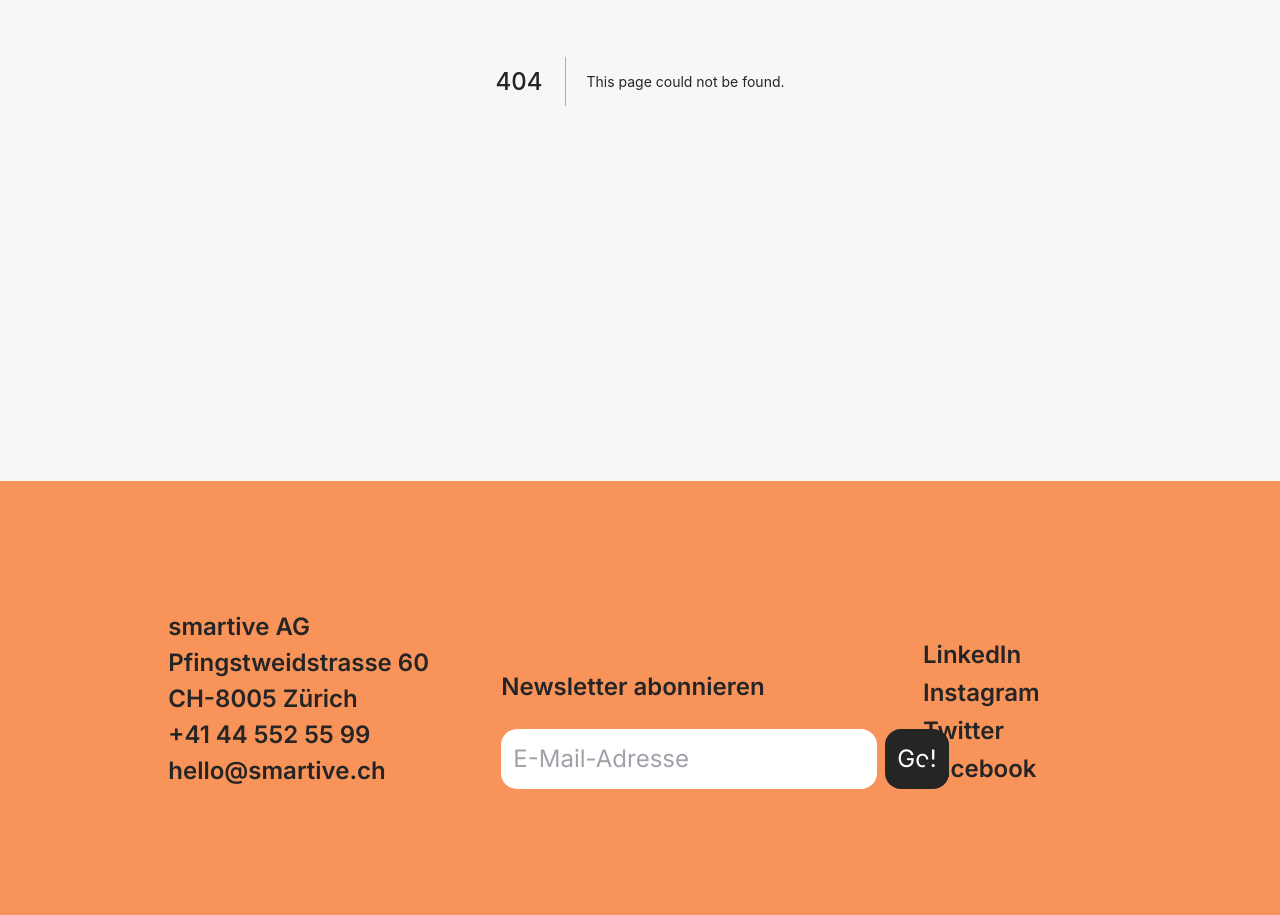
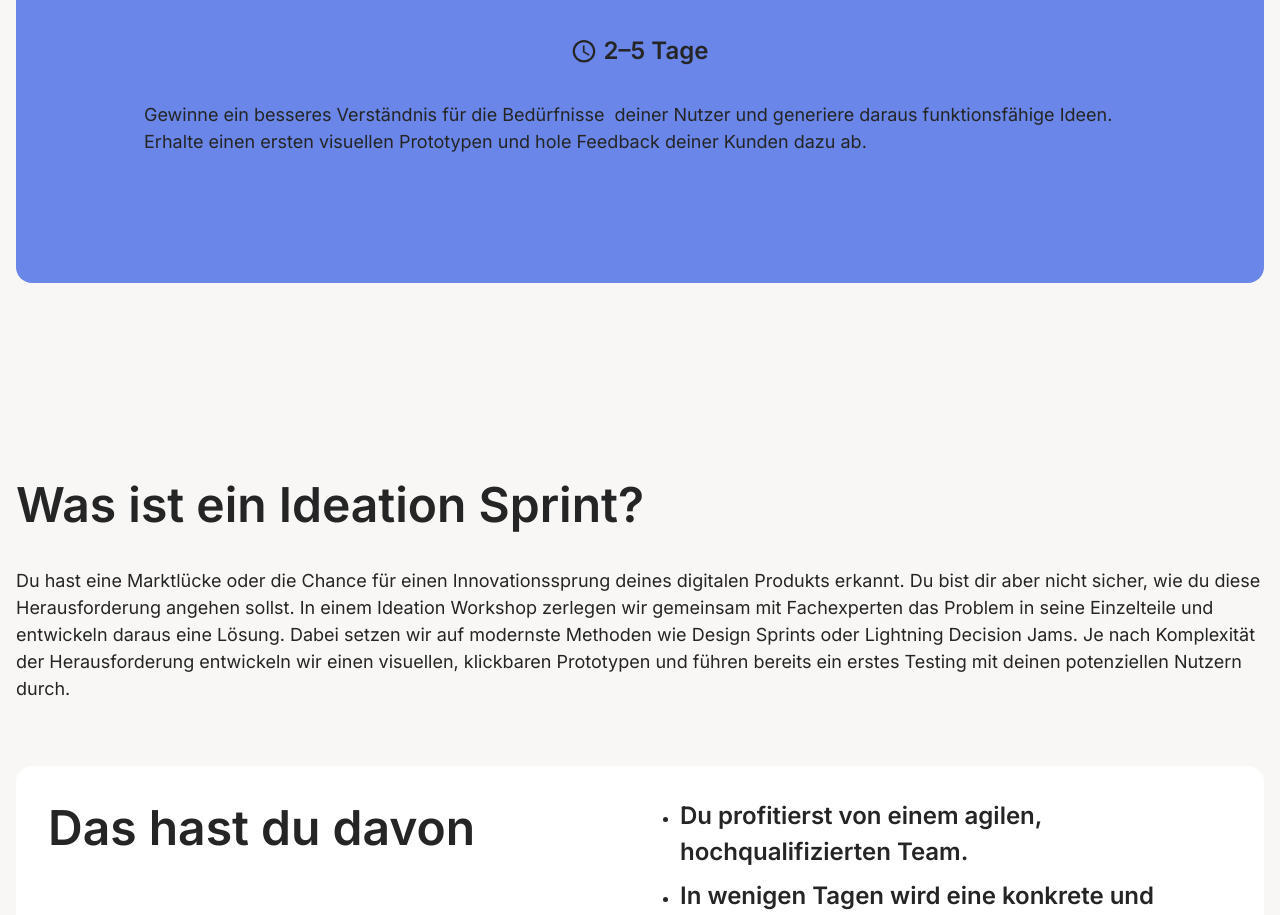
Before and after one commit to JavonGit/smart, a Next.js app: page /angebot/ideation-sprint in a window 1280 px wide. Before the commit this address had no page. Shown: the part 375-1290 px from the top of the page. Built offline with nearby package versions, Linux system fonts and the light colour scheme.

Commit message:
feat(SMRTVCH-4): add ideation sprint page

```diff
--- a/src/compositions/page-header.tsx
+++ b/src/compositions/page-header.tsx
@@ -8,13 +8,58 @@ import { highlight, purify } from '../utils/markdown';
 const SITE_URL = process.env.NEXT_PUBLIC_SITE_URL;
 const OG_IMAGE_SERVICE_URL = process.env.NEXT_PUBLIC_OG_IMAGE_SERVICE_URL;
 
-type Props = {
+export enum PageHeaderVariants {
+  Simple,
+  Card,
+}
+
+const HeaderSpacing = {
+  [PageHeaderVariants.Simple]: 'my-12 lg:my-48',
+  [PageHeaderVariants.Card]: 'my-12 lg:my-24',
+} as const;
+
+type PageHeaderProps = {
   markdownTitle: string;
   description?: string;
   awardTags?: string[];
+  variant?: PageHeaderVariants;
 };
 
-export const PageHeader: FC<Props> = ({ markdownTitle, description, children, awardTags }) => {
+type SimplePageHeaderProps = {
+  display?: string;
+  awardTags?: string[];
+};
+
+type CardPageHeaderProps = {
+  display?: string;
+};
+
+const SimplePageHeader: FC<SimplePageHeaderProps> = ({ display, awardTags, children }) => (
+  <>
+    {awardTags && awardTags.length > 0 && (
+      <div className="grid grid-flow-col gap-4 mb-3">
+        <AwardTags awardTags={awardTags} />
+      </div>
+    )}
+    {display && <Heading1>{display.includes('_') ? highlight(display) : display}</Heading1>}
+    {children}
+  </>
+);
+
+const CardPageHeader: FC<CardPageHeaderProps> = ({ display, children }) => (
+  <div className="grid grid-flow-row justify-items-center bg-cornflower-500 rounded p-12 md:p-20 lg:p-32">
+    {display && <Heading1>{display}</Heading1>}
+    {children}
+  </div>
+);
+
+export const PageHeader: FC<PageHeaderProps> = ({
+  markdownTitle,
+  description,
+  children,
+  awardTags,
+  variant = PageHeaderVariants.Simple,
+}) => {
   const { asPath } = useRouter();
   const pageUrl = `${SITE_URL}${asPath}`;
   const imageUrl = `${OG_IMAGE_SERVICE_URL}/${encodeURIComponent(markdownTitle)}.png?md=1&fontSize=5rem`;
@@ -23,7 +68,7 @@ export const PageHeader: FC<Props> = ({ markdownTitle, description, children, aw
   const display = purify(markdownTitle, /[*`]/g); // only remove * and ` but keep _
 
   return (
-    <header className="my-12 lg:my-48">
+    <header className={`${HeaderSpacing[variant]}`}>
       <Head>
         <title>{title}</title>
 
@@ -44,13 +89,10 @@ export const PageHeader: FC<Props> = ({ markdownTitle, description, children, aw
         {description && <meta property="twitter:description" content={description} />}
         <meta property="twitter:image" content={imageUrl} />
       </Head>
-      {awardTags && awardTags.length > 0 && (
-        <div className="grid grid-flow-col gap-4 mb-3">
-          <AwardTags awardTags={awardTags} />
-        </div>
+      {variant === PageHeaderVariants.Simple && (
+        <SimplePageHeader display={display} awardTags={awardTags} children={children} />
       )}
-      {title && <Heading1>{display.includes('_') ? highlight(display) : display}</Heading1>}
-      {children}
+      {variant === PageHeaderVariants.Card && <CardPageHeader display={display} children={children} />}
     </header>
   );
 };
--- /dev/null
+++ b/src/compositions/unordered-list.tsx
@@ -0,0 +1,21 @@
+import React, { FC } from 'react';
+import { Heading2 } from '../elements/heading-2';
+import { Label } from '../elements/label';
+
+type Props = {
+  title: string;
+  items: string[];
+};
+
+export const UnorderedList: FC<Props> = ({ title, items }) => (
+  <>
+    <Heading2>{title}</Heading2>
+    <ul>
+      {items.map((item) => (
+        <li className="list-disc mb-2">
+          <Label>{item}</Label>
+        </li>
+      ))}
+    </ul>
+  </>
+);
--- /dev/null
+++ b/src/pages/angebot/ideation-sprint.tsx
@@ -0,0 +1,153 @@
+import { GetStaticProps, NextPage } from 'next';
+import React from 'react';
+import { Contact } from '../../compositions/contact';
+import { CardColors, ContentCard } from '../../compositions/content-card';
+import { ImageCard } from '../../compositions/image-card';
+import { PageHeader, PageHeaderVariants } from '../../compositions/page-header';
+import { PageSection } from '../../compositions/page-section';
+import { UnorderedList } from '../../compositions/unordered-list';
+import { Employee } from '../../data/employees';
+import Employees from '../../data/employees.json';
+import { Copy } from '../../elements/copy';
+import { Heading2 } from '../../elements/heading-2';
+import { Clock } from '../../elements/icons';
+import { Label } from '../../elements/label';
+import { GridSlider } from '../../layouts/grid-slider';
+
+const listItems = [
+  'Du‌ ‌profitierst‌ ‌von‌ ‌einem‌ ‌agilen,‌ ‌hochqualifizierten‌ ‌Team.‌',
+  'In‌ ‌wenigen‌ ‌Tagen‌ ‌wird‌ ‌eine‌ ‌konkrete‌ ‌und‌ ‌lösungsorientierte‌ ‌Idee‌ ‌für‌ ‌deine‌ ‌Herausforderung‌ ‌entwickelt.‌',
+  'Du‌ ‌erhältst‌ ‌Rückmeldungen‌ ‌deiner‌ ‌Nutzer‌ ‌zur‌ ‌Idee‌ ‌und‌ ‌weisst,‌ ‌ob‌ ‌sie‌ ‌standhält.‌',
+  'Bei‌ ‌komplexeren‌ ‌Ideen‌ ‌hast‌ ‌du‌ ‌einen‌ ‌visuellen‌ ‌und‌ ‌klickbaren‌ ‌Prototypen,‌ ‌der‌ ‌bereits‌ ‌mit‌ ‌deiner‌ ‌Zielgruppe‌ ‌getestet‌ ‌wurde.‌',
+  'Du‌ ‌hast‌ ‌2‌–3‌ ‌Tage‌ ‌Zeit,‌ ‌um‌ ‌mit‌ ‌uns‌ ‌an‌ ‌den‌ ‌Workshops‌ ‌zusammen‌ ‌zu‌ ‌arbeiten.‌ ',
+  'Du‌ ‌kennst‌ ‌dich‌ ‌in‌ ‌deinem‌ "Problem‌ ‌Space"‌ ‌aus‌ ‌und‌ ‌kannst‌ ‌diesen‌ ‌verständlich‌ ‌erklären.‌ ',
+  'Anzahl Personen?',
+  'Bulletlist Content',
+];
+
+type Props = {
+  contact: Employee;
+};
+
+const IdeationSprint: NextPage<Props> = ({ contact }) => {
+  return (
+    <div>
+      <PageHeader markdownTitle="Ideation Sprint" variant={PageHeaderVariants.Card}>
+        <Label className="inline-flex flex-row items-center mb-8">
+          <Clock className="h-6 w-6 mr-2 inline" />
+          2–5 Tage
+        </Label>
+        <Copy>
+          ‌Gewinne‌ ‌ein‌ ‌besseres‌ ‌Verständnis‌ ‌für‌ ‌die‌ ‌Bedürfnisse‌ ‌ deiner‌ ‌Nutzer‌ ‌und‌ ‌generiere‌ ‌daraus‌
+          ‌funktionsfähige‌ ‌Ideen.‌ ‌Erhalte‌ ‌einen‌ ‌ersten‌ ‌visuellen‌ ‌Prototypen‌ ‌und‌ ‌hole‌ ‌Feedback‌ ‌deiner‌
+          ‌Kunden‌ ‌dazu‌ ‌ab.‌
+        </Copy>
+      </PageHeader>
+
+      <main>
+        <PageSection>
+          <Heading2>Was ist ein Ideation Sprint?</Heading2>
+          <Copy>
+            Du‌ ‌hast‌ ‌eine‌ ‌Marktlücke‌ ‌oder‌ ‌die‌ ‌Chance‌ ‌für‌ ‌einen‌ ‌Innovationssprung‌ ‌deines‌ ‌digitalen‌
+            ‌Produkts‌ erkannt.‌ ‌Du‌ ‌bist‌ ‌dir‌ ‌aber‌ ‌nicht‌ ‌sicher,‌ ‌wie‌ ‌du‌ ‌diese‌ ‌Herausforderung‌ ‌angehen‌
+            ‌sollst.‌ ‌In‌ ‌einem‌ ‌Ideation‌ ‌Workshop‌ ‌zerlegen‌ ‌wir‌ ‌gemeinsam‌ ‌mit‌ ‌Fachexperten‌ ‌das‌ ‌Problem‌
+            ‌in‌ ‌seine‌ ‌Einzelteile‌ ‌und‌ ‌entwickeln‌ ‌daraus‌ ‌eine‌ ‌Lösung.‌ ‌Dabei‌ ‌setzen‌ ‌wir‌ ‌auf‌ ‌modernste‌
+            ‌Methoden‌ ‌wie‌ ‌Design‌ ‌Sprints‌ ‌oder‌ ‌Lightning‌ ‌Decision‌ ‌Jams.‌ ‌Je‌ ‌nach‌ ‌Komplexität‌ ‌der‌
+            ‌Herausforderung‌ ‌entwickeln‌ ‌wir‌ ‌einen‌ ‌visuellen,‌ ‌klickbaren‌ ‌Prototypen‌ ‌und‌ ‌führen‌ ‌bereits‌
+            ‌ein‌ ‌erstes‌ ‌Testing‌ ‌mit‌ ‌deinen‌ ‌po­ten­zi­ellen‌ ‌Nutzern‌ ‌durch.‌
+          </Copy>
+          <div className="grid grid-flow-row grid-cols-1 xl:grid-cols-2 gap-12 lg:gap-20 bg-white-100 rounded p-8 mt-16">
+            <UnorderedList title="Das hast du davon" items={listItems.slice(0, 4)} />
+            <UnorderedList title="Das brauchen wir von dir" items={listItems.slice(4)} />
+          </div>
+        </PageSection>
+        <PageSection>
+          <Contact contact={contact} />
+        </PageSection>
+        <PageSection>
+          <Heading2>Diese Projekte haben mit einem Ideation Sprint gestartet:</Heading2>
+          <GridSlider>
+            <ImageCard
+              label="KIG, Gesundheitsamt Sankt Gallen"
+              title="Web statt App – plane deine Freizeit mit Spilo."
+              link={{ label: 'Projekt anschauen', href: '/projekte' }}
+              image={{ src: '/images/RGB_02_snack_001.jpg', alt: 'Frau sitzt mit Handy am Boden' }}
+            />
+            <ImageCard
+              label="Migros"
+              title="Digitalisierung der Lieferkette"
+              link={{ label: 'Projekt anschauen', href: '/projekte' }}
+              image={{ src: '/images/RGB_02_snack_001.jpg', alt: 'Frau sitzt mit Handy am Boden' }}
+            />
+            <ImageCard
+              label="Cosmopolitan"
+              title="Massgeschneidertes CRM"
+              link={{ label: 'Projekt anschauen', href: '/projekte' }}
+              image={{ src: '/images/RGB_02_snack_001.jpg', alt: 'Frau sitzt mit Handy am Boden' }}
+            />
+          </GridSlider>
+          <Heading2>Und damit könnte es nach deinem Ideation Sprint weiter gehen:</Heading2>
+          <GridSlider>
+            <ContentCard
+              label={
+                <>
+                  <Clock className="h-4 w-4 mr-2 inline" />
+                  2–5 Tage
+                </>
+              }
+              title="Ideation Sprint"
+              content="Gewinn ein besseres Verständnis für die Bedürfnisse deiner Nutzer und zieh daraus praktikable Ideen. Erhalte einen ersten visuellen Prototypen und hol Feedback deiner Kunden ein."
+              link={{ label: 'Wie geht das?', href: '#' }}
+              background={CardColors.Cornflower}
+            />
+            <ContentCard
+              label={
+                <>
+                  <Clock className="h-4 w-4 mr-2 inline" />4 Wochen
+                </>
+              }
+              title="Speedboat"
+              content="Lancier in kurzer Zeit dein MVP (Minimum Viable Product) und teste anhand messbarer Ziele, wie dein Produkt ankommt."
+              link={{ label: 'Zeig mir mehr!', href: '#' }}
+              background={CardColors.Apricot}
+            />
+            <ContentCard
+              label={
+                <>
+                  <Clock className="h-4 w-4 mr-2 inline" />
+                  2–3 Monate
+                </>
+              }
+              title="Scale Up"
+              content="Bau dein MVP entlang der messbaren Ziele aus und erweitere den Umfang deines Produkts."
+              link={{ label: 'Wie genau?', href: '#' }}
+              background={CardColors.Mint}
+            />
+            <ContentCard
+              label={
+                <>
+                  <Clock className="h-4 w-4 mr-2 inline" />
+                  2–5 Tage
+                </>
+              }
+              title="Solution Review"
+              content="Erhalte eine objektive Einschätzung der Chancen und Risiken deines digitalen Produkts sowie einen klaren Massnahmenplan, was du verbessern kannst."
+              link={{ label: 'Weitere Informationen', href: '#' }}
+              background={CardColors.Cornflower}
+            />
+          </GridSlider>
+        </PageSection>
+      </main>
+    </div>
+  );
+};
+
+export const getStaticProps: GetStaticProps<Props> = async () => {
+  return {
+    props: {
+      contact: Employees.robert,
+    },
+  };
+};
+
+export default IdeationSprint;
```
Also changed, not shown: src/pages/angebot/index.tsx (renamed from src/pages/angebot.tsx, +14 -15 lines).
